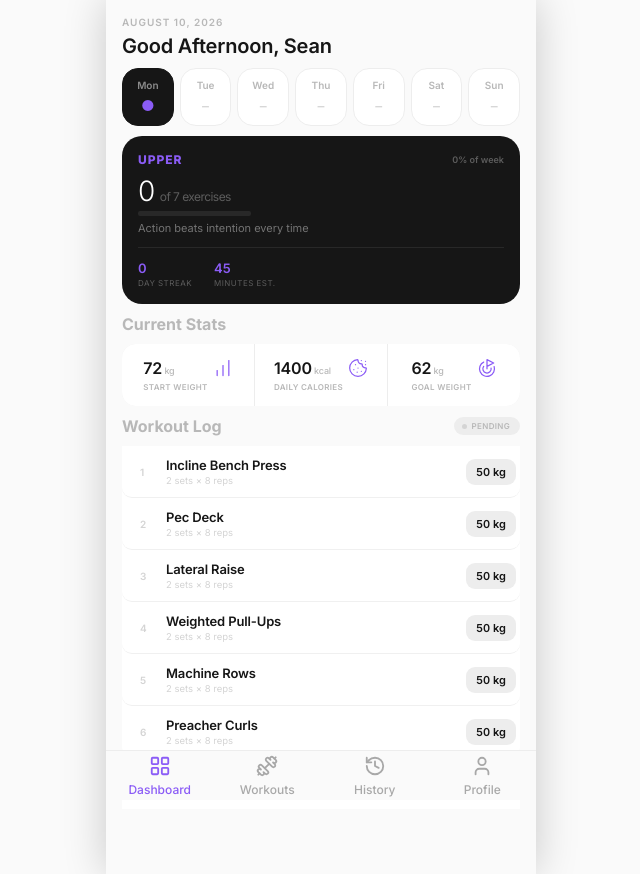
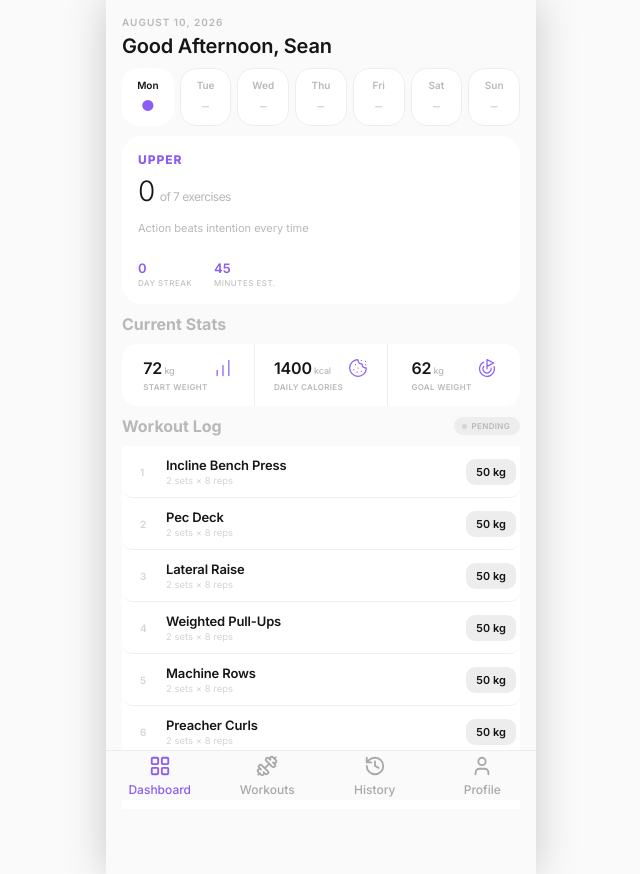
Before and after one commit to sphynx-00/Fito, a React (Vite) app: page / in a window 1280 px wide. Shown: the whole page, without its empty margins (319-959 px from the left). Built offline with nearby package versions, Linux system fonts and the light colour scheme.

Commit message:
Light mode UI adjustment for dashboard

```diff
--- a/src/main.css
+++ b/src/main.css
@@ -2,7 +2,7 @@
   --bg-page:        #FAFAFA;
   --bg-card:        #FFFFFF;
   --bg-hero:        #161616;
-  --bg-pill:        #161616;
+  --bg-pill:        #FFFFFF;
   --divider:        #F0F0F0;
   --divider-strong: #EDEDED;
   --text-primary:   #161616;
@@ -18,6 +18,7 @@
 [data-theme="dark"] {
   --bg-page:        #0D0D0F;
   --bg-card:        #151517;
+  --bg-pill:        #151517;
   --bg-hero:        #000000;
   --divider:        #1A1A1E;
   --divider-strong: #1F1B29;
--- a/src/pages/Dashboard/components/HeroBanner.css
+++ b/src/pages/Dashboard/components/HeroBanner.css
@@ -1,6 +1,6 @@
 .hero-banner {
   margin-bottom: 10px;
-  background: var(--bg-hero);
+  background: var(--bg-card);
   border-radius: 20px;
   padding: 16px;
 }
@@ -29,7 +29,7 @@
 .hero-big {
   font-size: 28px;
   font-weight: 300;
-  color: #fff;
+  color: var(--text-primary);
   letter-spacing: -0.02em;
   line-height: 1;
   margin-bottom: 6px;
@@ -37,14 +37,16 @@
 
 .hero-big span {
   font-size: 12px;
-  color: rgba(255, 255, 255, 0.3);
+  /* color: rgba(255, 255, 255, 0.3); */
+  color: var(--text-secondary);
   font-weight: 400;
   margin-left: 5px;
 }
 
 .hero-subtitle {
   font-size: 11px;
-  color: rgba(255, 255, 255, 0.4);
+  /* color: rgba(255, 255, 255, 0.4); */
+  color: var(--text-secondary);
   margin: 0 0 12px;
   font-weight: 400;
 }
@@ -86,7 +88,8 @@
 
 .hero-lab {
   font-size: 8px;
-  color: rgba(255, 255, 255, 0.3);
+  /* color: rgba(255, 255, 255, 0.3); */
+  color: var(--text-secondary);
   text-transform: uppercase;
   letter-spacing: 0.06em;
 }
--- a/src/pages/Dashboard/components/WeeklyGoal.css
+++ b/src/pages/Dashboard/components/WeeklyGoal.css
@@ -1,3 +1,7 @@
+.workout-card {
+  background: var(--bg-card);
+}
+
 .weekly-card {
   margin-bottom: 10px;
 }
@@ -31,7 +35,7 @@
 }
 
 .day-card.today .day-name {
-  color: rgba(255, 255, 255, 0.5);
+  color: var(--text-primary)
 }
 
 .day-icon {
```
